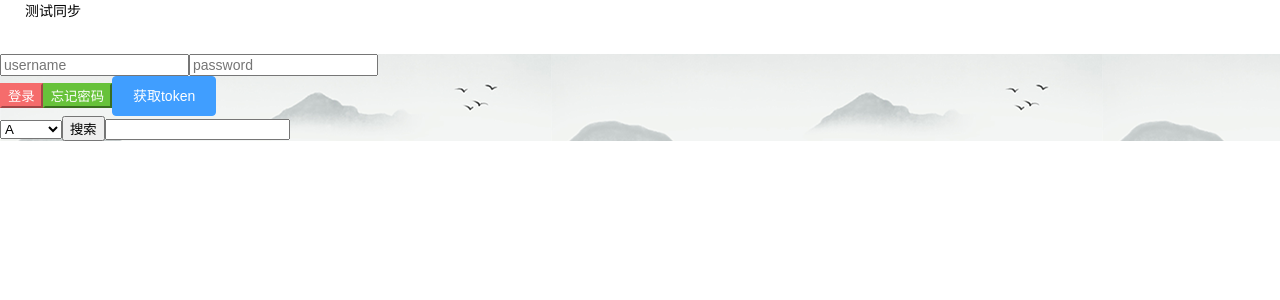
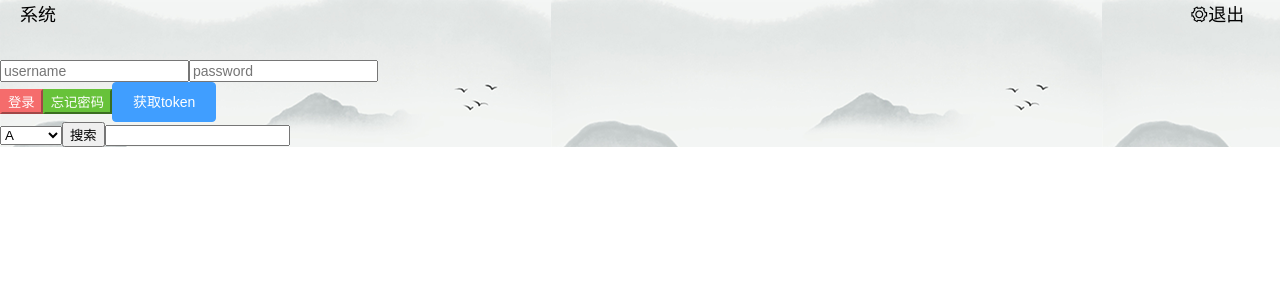
Before and after one commit to hsyyf/demoNuxtjs, a Nuxt app: page /login in a window 1280 px wide. Shown: the top 300 px of the page. Built offline with nearby package versions, Linux system fonts and the light colour scheme.

Commit message:
add main body

```diff
--- a/components/HeaderLine.vue
+++ b/components/HeaderLine.vue
@@ -1,9 +1,17 @@
 <template>
-  <div id="header" class="top-line">
-    <span> 测试同步</span>
-    <br/>
-    <span id="token">{{$store.state.token}}</span>
-  </div>
+  <el-container>
+    <el-header style="text-align: right; font-size: 12px">
+      <el-row>
+        <el-col :span="-1">
+          <span class="grid-content bg-purple" style="font-size: large">系统</span>
+        </el-col>
+        <el-col :span="23">
+          <span style="font-size: large" v-text="this.$store.state.token"></span>
+          <span style="font-size: large"><i class="el-icon-setting"></i>退出</span>
+        </el-col>
+      </el-row>
+    </el-header>
+  </el-container>
 </template>
 
 <style scoped>
--- /dev/null
+++ b/components/MenuFirst.vue
@@ -0,0 +1,13 @@
+<template>
+    <h1> first tab</h1>
+</template>
+
+<script>
+    export default {
+        name: "MenuFirst"
+    }
+</script>
+
+<style scoped>
+
+</style>
--- /dev/null
+++ b/components/MenuSec.vue
@@ -0,0 +1,13 @@
+<template>
+  <h1> Second tab</h1>
+</template>
+
+<script>
+  export default {
+    name: "MenuSec"
+  }
+</script>
+
+<style scoped>
+
+</style>
--- a/pages/index.vue
+++ b/pages/index.vue
@@ -19,30 +19,61 @@
             <span class="grid-content bg-purple" style="font-size: large">系统</span>
           </el-col>
           <el-col :span="23">
+            <span style="font-size: large" v-text="this.$store.state.token"></span>
             <span v-on:click="logOut" style="font-size: large"><i class="el-icon-setting"></i>退出</span>
           </el-col>
         </el-row>
       </el-header>
+
+      <!--<el-main>-->
+      <!--<h1> This Main {{menuTitle}}</h1>-->
+      <!--</el-main>-->
+      <el-main v-model="CenterMain">
+        <component :is="tabView"></component>
+      </el-main>
+
     </el-container>
+
   </el-container>
 
 
 </template>
 
 <script>
+
+  import MenuFirst from "~/components/MenuFirst.vue"
+  import MenuSec from "~/components/MenuSec.vue"
+
   export default {
+    data() {
+      return {
+        menuTitle: null,
+        CenterMain: null,
+        tabView: MenuFirst
+      }
+    },
 
+    components: {MenuFirst, MenuSec},
     methods: {
       logOut: function () {
         this.$store.state.token = null
         this.$router.push("/loginPage")
       },
       clickMenu: function (msg) {
-        alert(msg)
+        switch (parseInt(msg)) {
+          case 1:
+            this.tabView = MenuFirst;
+            break
+          case 2:
+            this.tabView = MenuSec;
+            break
+
+        }
       }
     }
+  }
 
-  }
+
 </script>
 
 <style>
```
